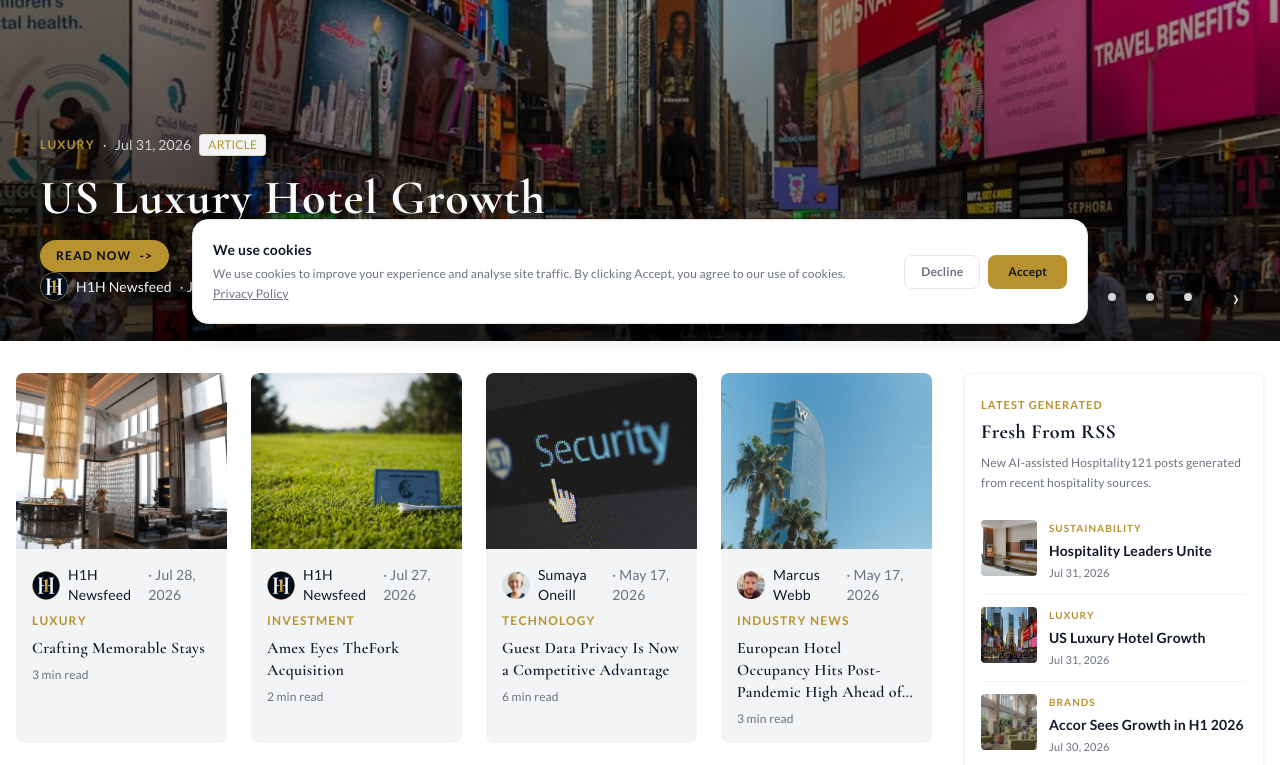
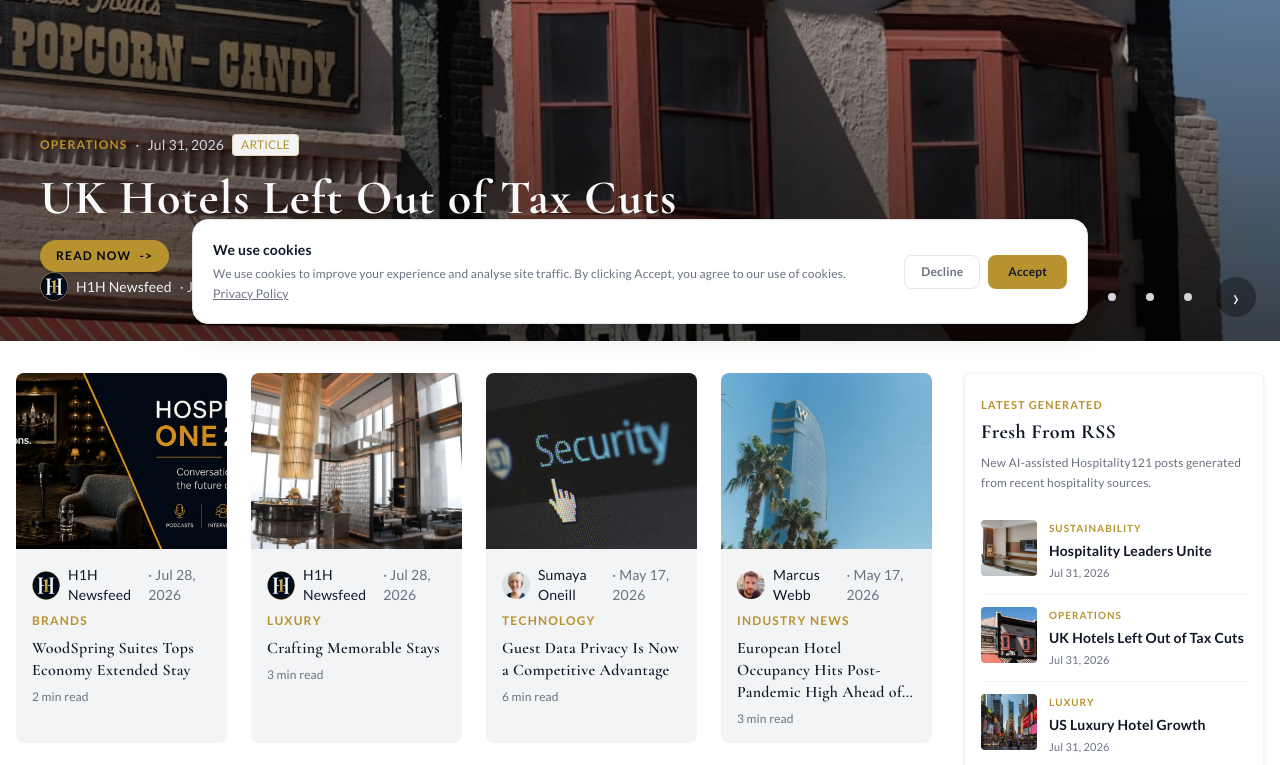
Before and after one commit to Aitibour/hospitality121, a Next.js app: page / in a window 1280 px wide. Shown: the part 460-1225 px from the top of the page. Built offline with nearby package versions, Linux system fonts and the light colour scheme; no server answers.

Commit message:
feat(news): auto-post uk-hotel-tax-cuts

```diff
--- /dev/null
+++ b/content/news/uk-hotel-tax-cuts.mdx
@@ -0,0 +1,23 @@
+---
+title: "UK Hotels Left Out of Tax Cuts"
+category: "OPERATIONS"
+author: "H1H Newsfeed"
+authorAvatar: "/images/Logo.png"
+date: "2026-07-31"
+readTime: "2 min read"
+image: "/images/content/auto-uk-hotel-tax-cuts.jpg"
+featured: false
+type: "news"
+description: "UK hotels excluded from business rates relief, sparking industry pushback"
+source: "skift.com"
+sourceUrl: "https://skift.com/2026/07/31/uk-pubs-and-clubs-get-tax-cuts-hotels-get-left-out-again/"
+---
+
+The UK government has announced tax cuts for pubs and clubs, but hotels have been left out of the relief package for the second time. This decision has sparked disappointment and frustration within the hotel industry, which is already facing significant challenges. Hotel owners and operators are pushing back against the exclusion, citing the need for support to remain competitive. The numbers show that hotels are a significant contributor to the UK economy, generating substantial revenue and employment opportunities. The exclusion from tax cuts may lead to increased operational costs for hotels, potentially impacting their ability to invest in staff, facilities, and services. As a result, the industry is calling for a review of the tax relief system to ensure that hotels are given fair consideration. The UK hotel industry is a vital part of the country's tourism sector, and the lack of support may have long-term implications for the industry's growth and development. The government's decision may also lead to a decrease in hotel bookings and revenue, as consumers may opt for alternative accommodations that are more competitively priced. Hotel owners and operators are urging the government to reconsider its decision and provide support to the industry to ensure its continued success.
+
+## Related Hospitality121 Coverage
+
+- [Hospitality121 Core Hub](https://hospitality121.com)
+- [Hospitality News](https://hospitality121.com/news)
+- [Hotel Operations](https://hospitality121.com/hotel-operations)
+- [Hospitality Technology in London](https://hospitality121.com/geo/hospitality-technology-london)
--- a/scripts/seen-articles.json
+++ b/scripts/seen-articles.json
@@ -330,5 +330,8 @@
   "https://skift.com/2026/07/30/mgm-resorts-looks-to-luxury-and-live-tourism-given-tourist-shortfall/",
   "https://corporate.wyndhamhotels.com/news-releases/wyndham-rewards-brings-the-flavors-of-route-66-to-life-with-limited-edition-candy-collection/",
   "https://www.hospitalitynet.org/report/4133752/hvs-us-market-pulse-july-2026",
-  "https://www.hospitalitynet.org/news/4133754/hospitality-leaders-to-convene-in-paris-to-tackle-industrys-greatest-pressures"
+  "https://www.hospitalitynet.org/news/4133754/hospitality-leaders-to-convene-in-paris-to-tackle-industrys-greatest-pressures",
+  "https://www.hospitalitynet.org/news/4133760/hedna-brings-the-global-distribution-conversation-back-to-lisbon-portugal-september-1517-2026",
+  "https://www.hospitalitynet.org/opinion/4133759/why-lifestyle-hotels-need-rethinking-from-wellness-to-technology",
+  "https://skift.com/2026/07/31/uk-pubs-and-clubs-get-tax-cuts-hotels-get-left-out-again/"
 ]
```
Also changed, not shown: public/images/content/auto-uk-hotel-tax-cuts.jpg (added).
